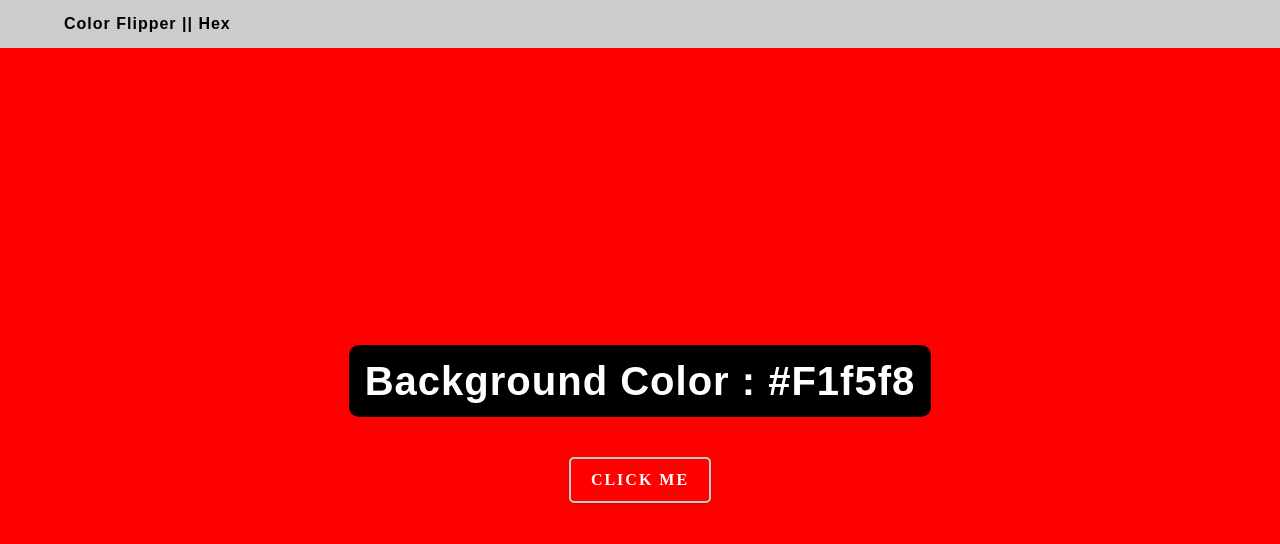
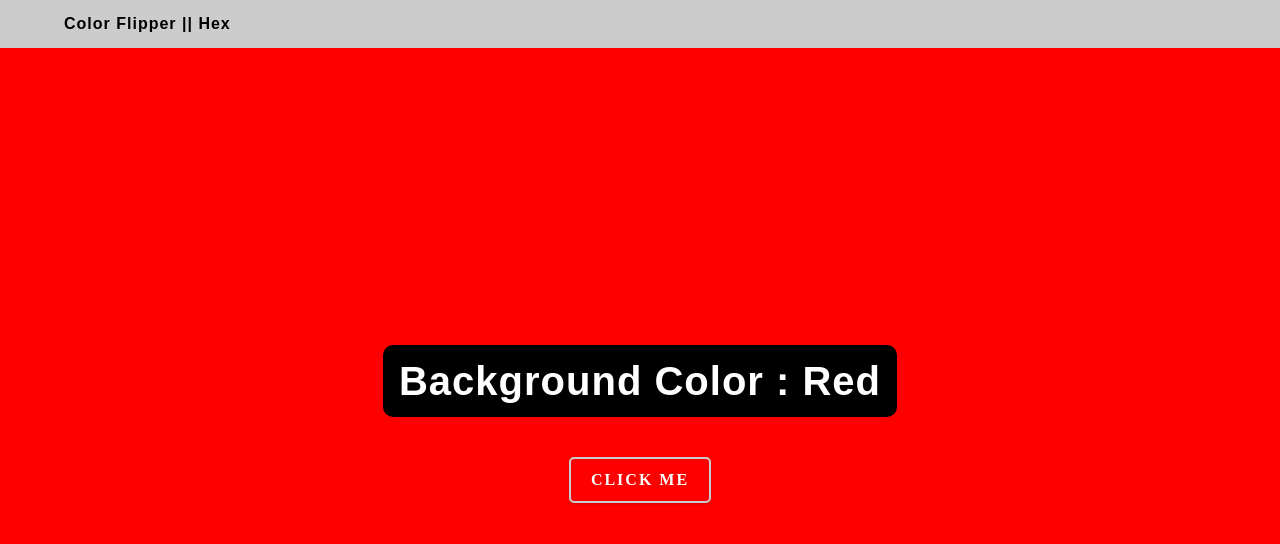
Before and after one commit to AsadUrRehmanCs111/JavaScript-Projects, a plain HTML site: page 03. Color Flipper App/index.html in a window 1280 px wide. Drawn offline with Linux system fonts and the light colour scheme.

Commit message:
:zap: Updated

```diff
--- a/03. Color Flipper App/index.html
+++ b/03. Color Flipper App/index.html
@@ -18,7 +18,7 @@
     </nav>
     <main>
         <div class="container">
-            <h2>background color : <span class="color">#f1f5f8</span></h2>
+            <h2>background color : <span class="color">Red</span></h2>
             <button class="btn btn-hero" id="btn">click me</button>
         </div>
     </main>
```
